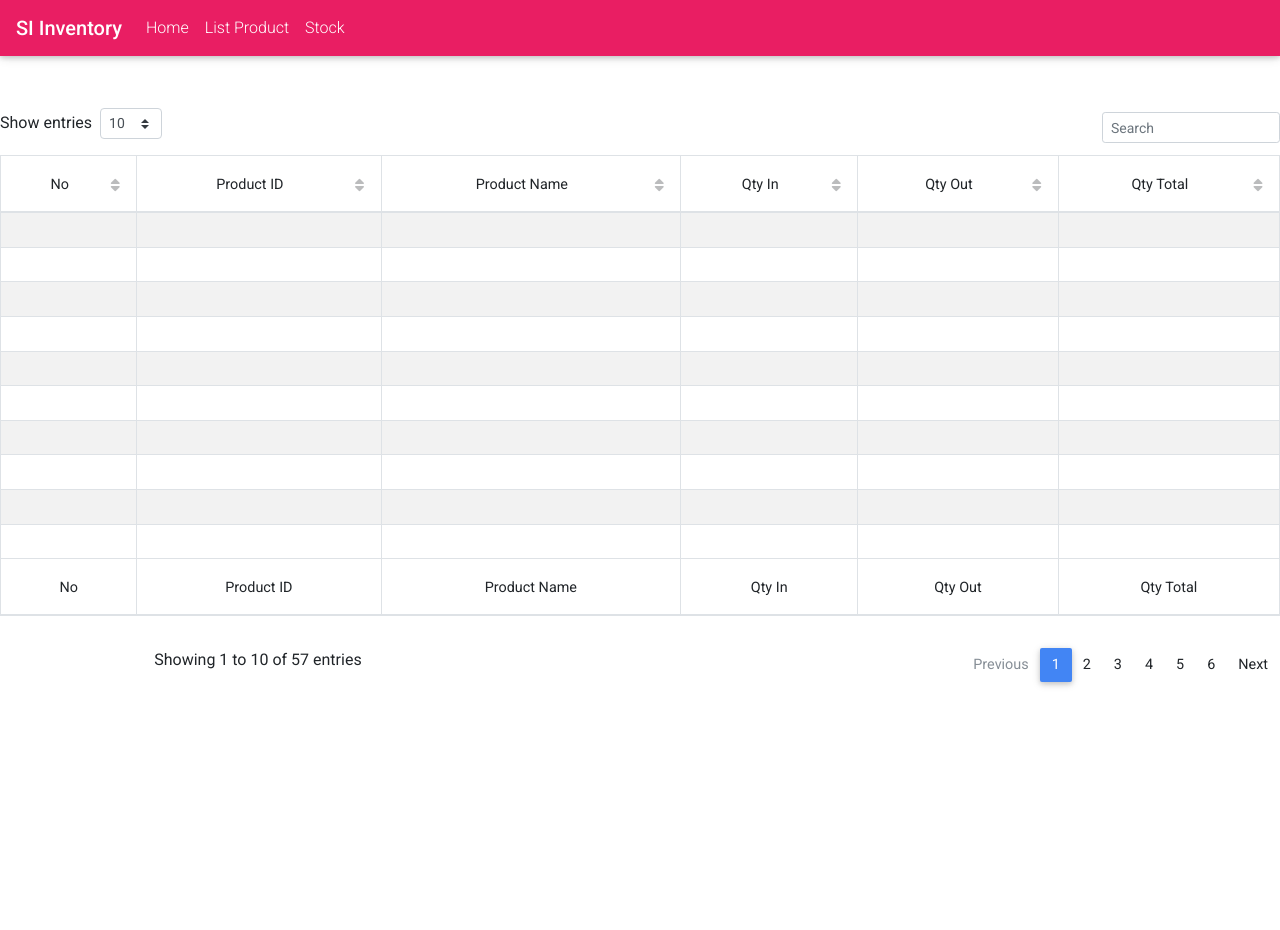
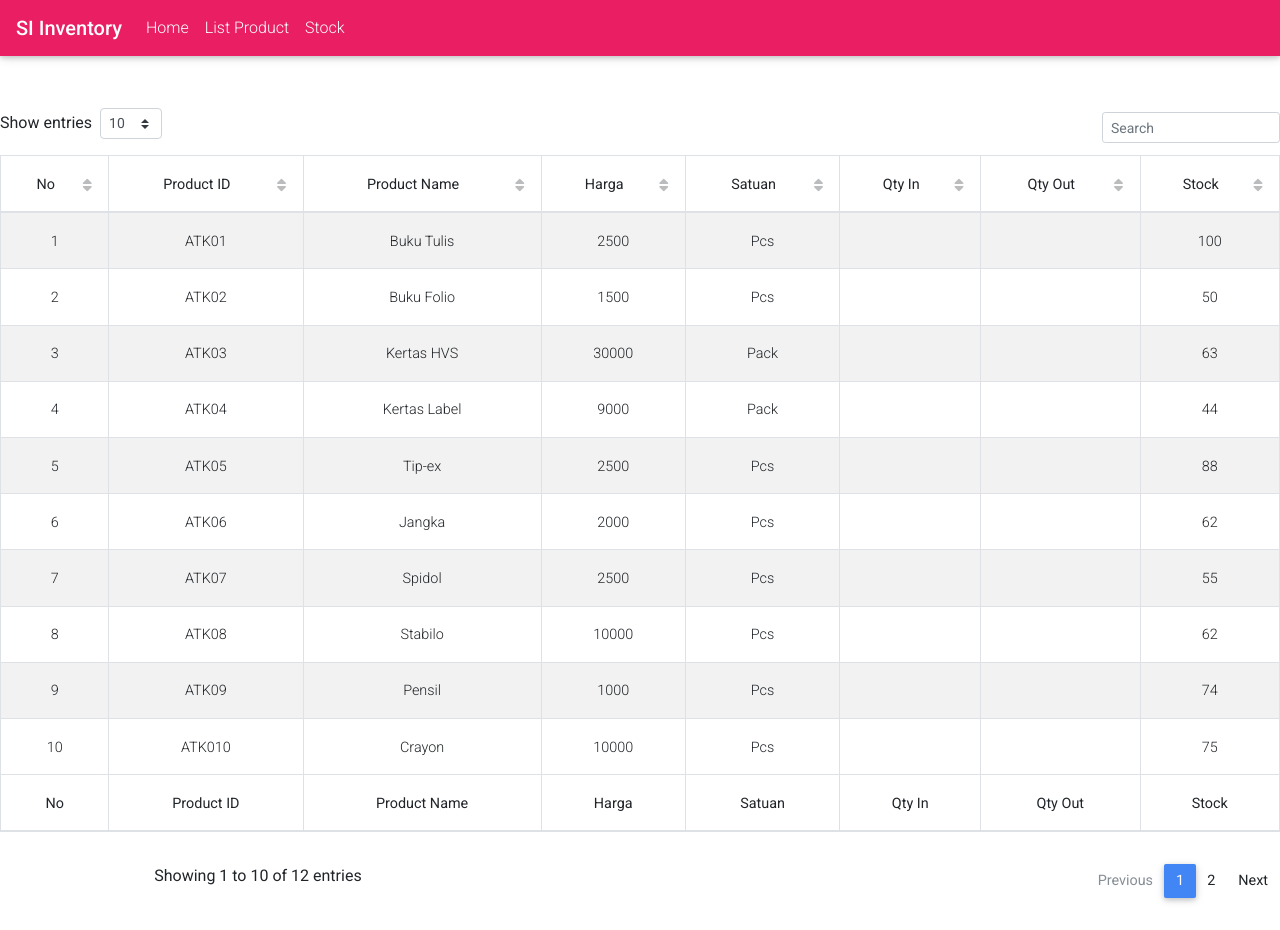
Before and after one commit to farah92/project_react1, a React (Create React App) app: page /Table in a window 1280 px wide. Before the commit the page ends 800 px from the top, so only its background shows below. Built offline with nearby package versions, Linux system fonts and the light colour scheme.

Commit message:
Update Table.js

```diff
--- a/src/Table.js
+++ b/src/Table.js
@@ -26,6 +26,18 @@ const DatatablePage = () => {
         sort: 'asc',
         width: 100
       },
+       {
+        label: 'Harga',
+        field: 'harga',
+        sort: 'asc',
+        width: 100
+      },
+       {
+        label: 'Satuan',
+        field: 'satuan',
+        sort: 'asc',
+        width: 100
+      },
       {
         label: 'Qty In',
         field: 'in',
@@ -39,7 +51,7 @@ const DatatablePage = () => {
         width: 100
       },
       {
-        label: 'Qty Total',
+        label: 'Stock',
         field: 'total',
         sort: 'asc',
         width: 100
@@ -47,460 +59,124 @@ const DatatablePage = () => {
     ],
     rows: [
       {
-        name: 'Tiger Nixon',
-        position: 'System Architect',
-        office: 'Edinburgh',
-        age: '61',
-        date: '2011/04/25',
-        salary: '$320'
+        no            : '1',
+        productID     : 'ATK01',
+        productName   : 'Buku Tulis',
+        harga         : '2500',
+        satuan        : 'Pcs',
+        qty_in        : '200',
+        qty_out       : '100',
+        total         : '100'
       },
       {
-        name: 'Garrett Winters',
-        position: 'Accountant',
-        office: 'Tokyo',
-        age: '63',
-        date: '2011/07/25',
-        salary: '$170'
+        no            : '2',
+        productID     : 'ATK02',
+        productName   : 'Buku Folio',
+        harga         : '1500',
+        satuan        : 'Pcs',
+        qty_in        : '125',
+        qty_out       : '75',
+        total         : '50'
       },
       {
-        name: 'Ashton Cox',
-        position: 'Junior Technical Author',
-        office: 'San Francisco',
-        age: '66',
-        date: '2009/01/12',
-        salary: '$86'
+        no            : '3',
+        productID     : 'ATK03',
+        productName   : 'Kertas HVS',
+        harga         : '30000',
+        satuan        : 'Pack',
+        qty_in        : '63',
+        qty_out       : '0',
+        total         : '63'
       },
       {
-        name: 'Cedric Kelly',
-        position: 'Senior Javascript Developer',
-        office: 'Edinburgh',
-        age: '22',
-        date: '2012/03/29',
-        salary: '$433'
+        no            : '4',
+        productID     : 'ATK04',
+        productName   : 'Kertas Label',
+        harga         : '9000',
+        satuan        : 'Pack',
+        qty_in        : '44',
+        qty_out       : '0',
+        total         : '44'
       },
       {
-        name: 'Airi Satou',
-        position: 'Accountant',
-        office: 'Tokyo',
-        age: '33',
-        date: '2008/11/28',
-        salary: '$162'
+        no            : '5',
+        productID     : 'ATK05',
+        productName   : 'Tip-ex',
+        harga         : '2500',
+        satuan        : 'Pcs',
+        qty_in        : '100',
+        qty_out       : '12',
+        total         : '88'
       },
       {
-        name: 'Brielle Williamson',
-        position: 'Integration Specialist',
-        office: 'New York',
-        age: '61',
-        date: '2012/12/02',
-        salary: '$372'
+        no            : '6',
+        productID     : 'ATK06',
+        productName   : 'Jangka',
+        harga         : '2000',
+        satuan        : 'Pcs',
+        qty_in        : '65',
+        qty_out       : '3',
+        total         : '62'
       },
       {
-        name: 'Herrod Chandler',
-        position: 'Sales Assistant',
-        office: 'San Francisco',
-        age: '59',
-        date: '2012/08/06',
-        salary: '$137'
+        no            : '7',
+        productID     : 'ATK07',
+        productName   : 'Spidol',
+        harga         : '2500',
+        satuan        : 'Pcs',
+        qty_in        : '60',
+        qty_out       : '5',
+        total         : '55'
       },
       {
-        name: 'Rhona Davidson',
-        position: 'Integration Specialist',
-        office: 'Tokyo',
-        age: '55',
-        date: '2010/10/14',
-        salary: '$327'
+        no            : '8',
+        productID     : 'ATK08',
+        productName   : 'Stabilo',
+        harga         : '10000',
+        satuan        : 'Pcs',
+        qty_in        : '70',
+        qty_out       : '8',
+        total         : '62'
       },
       {
-        name: 'Colleen Hurst',
-        position: 'Javascript Developer',
-        office: 'San Francisco',
-        age: '39',
-        date: '2009/09/15',
-        salary: '$205'
+        no            : '9',
+        productID     : 'ATK09',
+        productName   : 'Pensil',
+        harga         : '1000',
+        satuan        : 'Pcs',
+        qty_in        : '74',
+        qty_out       : '0',
+        total         : '74'
       },
       {
-        name: 'Sonya Frost',
-        position: 'Software Engineer',
-        office: 'Edinburgh',
-        age: '23',
-        date: '2008/12/13',
-        salary: '$103'
+        no            : '10',
+        productID     : 'ATK010',
+        productName   : 'Crayon',
+        harga         : '10000',
+        satuan        : 'Pcs',
+        qty_in        : '100',
+        qty_out       : '25',
+        total         : '75'
       },
       {
-        name: 'Jena Gaines',
-        position: 'Office Manager',
-        office: 'London',
-        age: '30',
-        date: '2008/12/19',
-        salary: '$90'
+        no            : '11',
+        productID     : 'ATK011',
+        productName   : 'Lem Besi',
+        harga         : '25000',
+        satuan        : 'Pcs',
+        qty_in        : '60',
+        qty_out       : '9',
+        total         : '51'
       },
       {
-        name: 'Quinn Flynn',
-        position: 'Support Lead',
-        office: 'Edinburgh',
-        age: '22',
-        date: '2013/03/03',
-        salary: '$342'
-      },
-      {
-        name: 'Charde Marshall',
-        position: 'Regional Director',
-        office: 'San Francisco',
-        age: '36',
-        date: '2008/10/16',
-        salary: '$470'
-      },
-      {
-        name: 'Haley Kennedy',
-        position: 'Senior Marketing Designer',
-        office: 'London',
-        age: '43',
-        date: '2012/12/18',
-        salary: '$313'
-      },
-      {
-        name: 'Tatyana Fitzpatrick',
-        position: 'Regional Director',
-        office: 'London',
-        age: '19',
-        date: '2010/03/17',
-        salary: '$385'
-      },
-      {
-        name: 'Michael Silva',
-        position: 'Marketing Designer',
-        office: 'London',
-        age: '66',
-        date: '2012/11/27',
-        salary: '$198'
-      },
-      {
-        name: 'Paul Byrd',
-        position: 'Chief Financial Officer (CFO)',
-        office: 'New York',
-        age: '64',
-        date: '2010/06/09',
-        salary: '$725'
-      },
-      {
-        name: 'Gloria Little',
-        position: 'Systems Administrator',
-        office: 'New York',
-        age: '59',
-        date: '2009/04/10',
-        salary: '$237'
-      },
-      {
-        name: 'Bradley Greer',
-        position: 'Software Engineer',
-        office: 'London',
-        age: '41',
-        date: '2012/10/13',
-        salary: '$132'
-      },
-      {
-        name: 'Dai Rios',
-        position: 'Personnel Lead',
-        office: 'Edinburgh',
-        age: '35',
-        date: '2012/09/26',
-        salary: '$217'
-      },
-      {
-        name: 'Jenette Caldwell',
-        position: 'Development Lead',
-        office: 'New York',
-        age: '30',
-        date: '2011/09/03',
-        salary: '$345'
-      },
-      {
-        name: 'Yuri Berry',
-        position: 'Chief Marketing Officer (CMO)',
-        office: 'New York',
-        age: '40',
-        date: '2009/06/25',
-        salary: '$675'
-      },
-      {
-        name: 'Caesar Vance',
-        position: 'Pre-Sales Support',
-        office: 'New York',
-        age: '21',
-        date: '2011/12/12',
-        salary: '$106'
-      },
-      {
-        name: 'Doris Wilder',
-        position: 'Sales Assistant',
-        office: 'Sidney',
-        age: '23',
-        date: '2010/09/20',
-        salary: '$85'
-      },
-      {
-        name: 'Angelica Ramos',
-        position: 'Chief Executive Officer (CEO)',
-        office: 'London',
-        age: '47',
-        date: '2009/10/09',
-        salary: '$1'
-      },
-      {
-        name: 'Gavin Joyce',
-        position: 'Developer',
-        office: 'Edinburgh',
-        age: '42',
-        date: '2010/12/22',
-        salary: '$92'
-      },
-      {
-        name: 'Jennifer Chang',
-        position: 'Regional Director',
-        office: 'Singapore',
-        age: '28',
-        date: '2010/11/14',
-        salary: '$357'
-      },
-      {
-        name: 'Brenden Wagner',
-        position: 'Software Engineer',
-        office: 'San Francisco',
-        age: '28',
-        date: '2011/06/07',
-        salary: '$206'
-      },
-      {
-        name: 'Fiona Green',
-        position: 'Chief Operating Officer (COO)',
-        office: 'San Francisco',
-        age: '48',
-        date: '2010/03/11',
-        salary: '$850'
-      },
-      {
-        name: 'Shou Itou',
-        position: 'Regional Marketing',
-        office: 'Tokyo',
-        age: '20',
-        date: '2011/08/14',
-        salary: '$163'
-      },
-      {
-        name: 'Michelle House',
-        position: 'Integration Specialist',
-        office: 'Sidney',
-        age: '37',
-        date: '2011/06/02',
-        salary: '$95'
-      },
-      {
-        name: 'Suki Burks',
-        position: 'Developer',
-        office: 'London',
-        age: '53',
-        date: '2009/10/22',
-        salary: '$114'
-      },
-      {
-        name: 'Prescott Bartlett',
-        position: 'Technical Author',
-        office: 'London',
-        age: '27',
-        date: '2011/05/07',
-        salary: '$145'
-      },
-      {
-        name: 'Gavin Cortez',
-        position: 'Team Leader',
-        office: 'San Francisco',
-        age: '22',
-        date: '2008/10/26',
-        salary: '$235'
-      },
-      {
-        name: 'Martena Mccray',
-        position: 'Post-Sales support',
-        office: 'Edinburgh',
-        age: '46',
-        date: '2011/03/09',
-        salary: '$324'
-      },
-      {
-        name: 'Unity Butler',
-        position: 'Marketing Designer',
-        office: 'San Francisco',
-        age: '47',
-        date: '2009/12/09',
-        salary: '$85'
-      },
-      {
-        name: 'Howard Hatfield',
-        position: 'Office Manager',
-        office: 'San Francisco',
-        age: '51',
-        date: '2008/12/16',
-        salary: '$164'
-      },
-      {
-        name: 'Hope Fuentes',
-        position: 'Secretary',
-        office: 'San Francisco',
-        age: '41',
-        date: '2010/02/12',
-        salary: '$109'
-      },
-      {
-        name: 'Vivian Harrell',
-        position: 'Financial Controller',
-        office: 'San Francisco',
-        age: '62',
-        date: '2009/02/14',
-        salary: '$452'
-      },
-      {
-        name: 'Timothy Mooney',
-        position: 'Office Manager',
-        office: 'London',
-        age: '37',
-        date: '2008/12/11',
-        salary: '$136'
-      },
-      {
-        name: 'Jackson Bradshaw',
-        position: 'Director',
-        office: 'New York',
-        age: '65',
-        date: '2008/09/26',
-        salary: '$645'
-      },
-      {
-        name: 'Olivia Liang',
-        position: 'Support Engineer',
-        office: 'Singapore',
-        age: '64',
-        date: '2011/02/03',
-        salary: '$234'
-      },
-      {
-        name: 'Bruno Nash',
-        position: 'Software Engineer',
-        office: 'London',
-        age: '38',
-        date: '2011/05/03',
-        salary: '$163'
-      },
-      {
-        name: 'Sakura Yamamoto',
-        position: 'Support Engineer',
-        office: 'Tokyo',
-        age: '37',
-        date: '2009/08/19',
-        salary: '$139'
-      },
-      {
-        name: 'Thor Walton',
-        position: 'Developer',
-        office: 'New York',
-        age: '61',
-        date: '2013/08/11',
-        salary: '$98'
-      },
-      {
-        name: 'Finn Camacho',
-        position: 'Support Engineer',
-        office: 'San Francisco',
-        age: '47',
-        date: '2009/07/07',
-        salary: '$87'
-      },
-      {
-        name: 'Serge Baldwin',
-        position: 'Data Coordinator',
-        office: 'Singapore',
-        age: '64',
-        date: '2012/04/09',
-        salary: '$138'
-      },
-      {
-        name: 'Zenaida Frank',
-        position: 'Software Engineer',
-        office: 'New York',
-        age: '63',
-        date: '2010/01/04',
-        salary: '$125'
-      },
-      {
-        name: 'Zorita Serrano',
-        position: 'Software Engineer',
-        office: 'San Francisco',
-        age: '56',
-        date: '2012/06/01',
-        salary: '$115'
-      },
-      {
-        name: 'Jennifer Acosta',
-        position: 'Junior Javascript Developer',
-        office: 'Edinburgh',
-        age: '43',
-        date: '2013/02/01',
-        salary: '$75'
-      },
-      {
-        name: 'Cara Stevens',
-        position: 'Sales Assistant',
-        office: 'New York',
-        age: '46',
-        date: '2011/12/06',
-        salary: '$145'
-      },
-      {
-        name: 'Hermione Butler',
-        position: 'Regional Director',
-        office: 'London',
-        age: '47',
-        date: '2011/03/21',
-        salary: '$356'
-      },
-      {
-        name: 'Lael Greer',
-        position: 'Systems Administrator',
-        office: 'London',
-        age: '21',
-        date: '2009/02/27',
-        salary: '$103'
-      },
-      {
-        name: 'Jonas Alexander',
-        position: 'Developer',
-        office: 'San Francisco',
-        age: '30',
-        date: '2010/07/14',
-        salary: '$86'
-      },
-      {
-        name: 'Shad Decker',
-        position: 'Regional Director',
-        office: 'Edinburgh',
-        age: '51',
-        date: '2008/11/13',
-        salary: '$183'
-      },
-      {
-        name: 'Michael Bruce',
-        position: 'Javascript Developer',
-        office: 'Singapore',
-        age: '29',
-        date: '2011/06/27',
-        salary: '$183'
-      },
-      {
-        name: 'Donna Snider',
-        position: 'Customer Support',
-        office: 'New York',
-        age: '27',
-        date: '2011/01/25',
-        salary: '$112'
+        no            : '12',
+        productID     : 'ATK012',
+        productName   : 'Amplop Coklat',
+        harga         : '3000',
+        satuan        : 'Pcs',
+        qty_in        : '150',
+        qty_out       : '52',
+        total         : '98'
       }
     ]
   };
```
